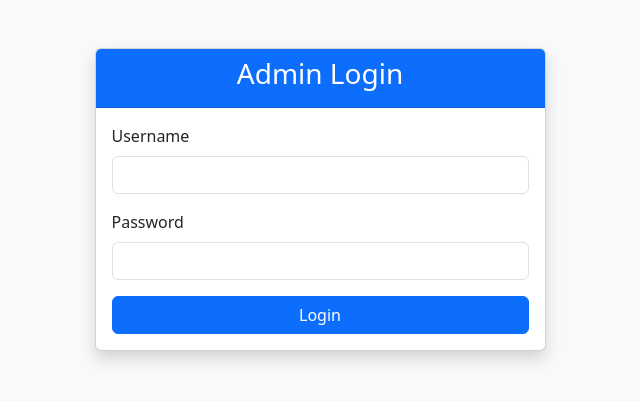
After one commit to DhanyashreePS/AI-Resume-Screening-System, a Flask app: page /login in a window 1280 px wide. The commit adds this page. Shown: the top 401 px of the page, without its empty margins (320-960 px from the left). Run offline with Flask 3, Linux system fonts and the light colour scheme.

Commit message:
Completed AI Resume Screening dashboard and login system

```diff
--- a/app.py
+++ b/app.py
@@ -2,6 +2,7 @@ from flask import Flask, render_template, request
 from flask import Response
 import os
 import csv
+from flask import session
 from flask import send_file
 from utils.pdf_generator import generate_pdf
 from flask_mail import Mail, Message
@@ -21,6 +22,8 @@ from utils.database import save_candidate
 from utils.database import get_all_candidates
 
 app = Flask(__name__)
+
+app.secret_key = "resume_screening_secret"
 latest_report = {}
 
 app.config["MAIL_SERVER"] = "smtp.gmail.com"
@@ -54,11 +57,17 @@ HR Team
 
 @app.route("/")
 def home():
+
+    if not session.get("logged_in"):
+        return redirect("/login")
+
     return render_template("index.html")
 
 
 @app.route("/analyze", methods=["POST"])
 def analyze():
+    if not session.get("logged_in"):
+        return redirect("/login")
 
     if "resume" not in request.files:
         return "No file uploaded"
@@ -124,20 +133,12 @@ def analyze():
     "matched": match_result["matched_skills"],
     "missing": match_result["missing_skills"]
 }
-    return render_template(
-        "results.html",
-        name=name,
-        email=email,
-        phone=phone,
-        skills=skills,
-        score=match_result["score"],
-        matched=match_result["matched_skills"],
-        missing=match_result["missing_skills"],
-        questions=questions,
-        similarity_score=similarity_score
-    )
+    return redirect("/dashboard")
+    #return render_template("results.html", name=name,email=email,phone=phone,skills=skills,score=match_result["score"],matched=match_result["matched_skills"],missing=match_result["missing_skills"], questions=questions,similarity_score=similarity_score)
 @app.route("/dashboard")
 def dashboard():
+    if not session.get("logged_in"):
+        return redirect("/login")
     search = request.args.get("search", "").lower()
     status = request.args.get("status", "")
 
@@ -195,11 +196,15 @@ def dashboard():
     total_candidates=total_candidates,
     shortlisted=shortlisted,
     pending=pending,
-    rejected=rejected
+    rejected=rejected,
+    latest_report=latest_report
+
 )
 
 @app.route("/export")
 def export_csv():
+    if not session.get("logged_in"):
+        return redirect("/login")
 
     rows = get_all_candidates()
     print("Rows:", rows)
@@ -208,7 +213,7 @@ def export_csv():
         data = [["Candidate Name", "Score"]]
 
         for row in rows:
-            data.append([row[0], row[1]])
+            data.append([row[1], row[2]])
 
         for row in data:
             yield ",".join(map(str, row)) + "\n"
@@ -225,7 +230,8 @@ def export_csv():
 @app.route("/shortlist/<int:id>")
 def shortlist(id):
 
-    print("Shortlist clicked for ID:", id)
+    if not session.get("logged_in"):
+        return redirect("/login")
 
     update_status(id, "Shortlisted")
 
@@ -234,12 +240,19 @@ def shortlist(id):
 @app.route("/reject/<int:id>")
 def reject(id):
 
-    print("Reject clicked for ID:", id)
+    if not session.get("logged_in"):
+        return redirect("/login")
 
     update_status(id, "Rejected")
 
     return redirect("/dashboard")
 
+@app.route("/logout")
+def logout():
+
+    session.clear()
+
+    return redirect("/login")
 
 @app.route("/download_pdf")
 def download_pdf():
@@ -263,6 +276,26 @@ def download_pdf():
         as_attachment=True
     )
 
+@app.route("/login", methods=["GET", "POST"])
+def login():
+
+    if request.method == "POST":
+
+        username = request.form["username"]
+        password = request.form["password"]
+
+        if username == "Dhanya" and password == "2006":
+
+            session["logged_in"] = True
+
+            return redirect("/")
+
+        else:
+
+            return "Invalid Username or Password"
+
+    return render_template("login.html")
+
 @app.route("/clear_db")
 def clear_database_route():
 
--- /dev/null
+++ b/templates/login.html
@@ -0,0 +1,88 @@
+<!DOCTYPE html>
+<html>
+
+<head>
+
+    <title>Admin Login</title>
+
+    <meta charset="UTF-8">
+
+    <meta name="viewport"
+          content="width=device-width, initial-scale=1">
+
+    <link href="https://cdn.jsdelivr.net/npm/bootstrap@5.3.3/dist/css/bootstrap.min.css"
+          rel="stylesheet">
+
+</head>
+
+<body class="bg-light">
+
+<div class="container">
+
+    <div class="row justify-content-center mt-5">
+
+        <div class="col-md-5">
+
+            <div class="card shadow">
+
+                <div class="card-header bg-primary text-white text-center">
+
+                    <h3>Admin Login</h3>
+
+                </div>
+
+                <div class="card-body">
+
+                    <form method="POST">
+
+                        <div class="mb-3">
+
+                            <label class="form-label">
+                                Username
+                            </label>
+
+                            <input
+                                type="text"
+                                class="form-control"
+                                name="username"
+                                required>
+
+                        </div>
+
+                        <div class="mb-3">
+
+                            <label class="form-label">
+                                Password
+                            </label>
+
+                            <input
+                                type="password"
+                                class="form-control"
+                                name="password"
+                                required>
+
+                        </div>
+
+                        <button
+                            class="btn btn-primary w-100"
+                            type="submit">
+
+                            Login
+
+                        </button>
+
+                    </form>
+
+                </div>
+
+            </div>
+
+        </div>
+
+    </div>
+
+</div>
+
+</body>
+
+</html>
```
Also changed, not shown: templates/dashboard.html (+47 -1 lines), data/resume_screening.db.
